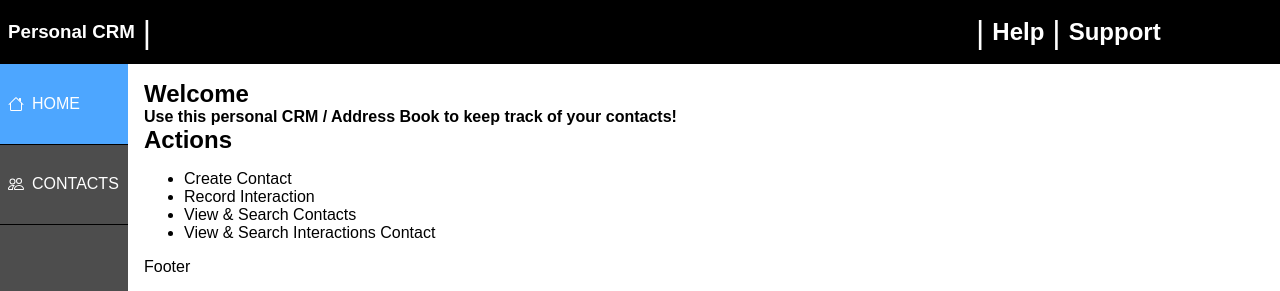
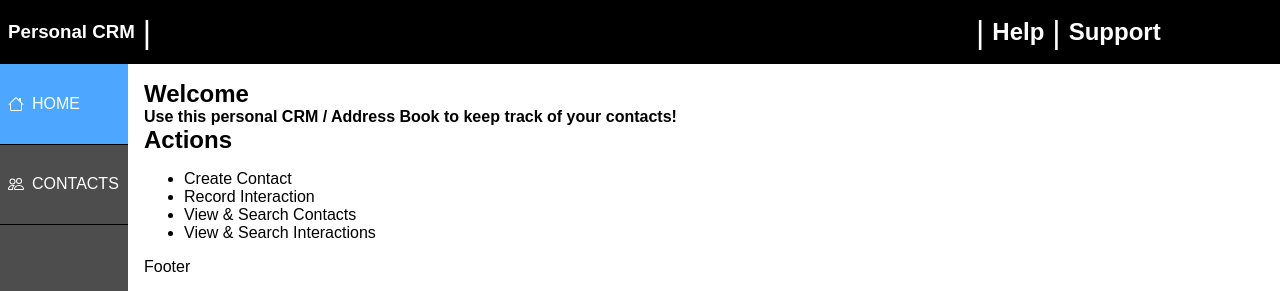
Before and after one commit to Jonathan-Paul-Wood/courm, a React (Create React App) app: page /home in a window 1280 px wide. Shown: the top 291 px of the page. Built offline with nearby package versions, Linux system fonts and the light colour scheme.

Commit message:
working to fix router

```diff
--- a/src/common/CollectionTitleHeader/CollectionTitleHeader.js
+++ b/src/common/CollectionTitleHeader/CollectionTitleHeader.js
@@ -5,7 +5,7 @@ import Button from '../Button/Button';
 
 const ContentWrapper = styled.div`
     border-bottom: solid 1px black;
-    padding: 0 1em 1em 1em;
+    padding: 0 0 1em 0;
     margin-bottom: 1em;
     display: flex;
     justify-content: space-between;
--- a/src/common/EntityTitleHeader/EntityTitleHeader.js
+++ b/src/common/EntityTitleHeader/EntityTitleHeader.js
@@ -18,7 +18,7 @@ export default function EntityTitleHeader(props) {
 
     return (
         <ContentWrapper>
-            <button onClick={() => history.goBack}>Back</button>
+            <button onClick={() => history.back()}>Back</button>
             <h2>{props.title}</h2>
             <RightSideContent>
                 {editMode ? (
--- a/src/common/routers/AppRouter/AppRouter.js
+++ b/src/common/routers/AppRouter/AppRouter.js
@@ -13,9 +13,6 @@ const LoadingContainer = styled.div`
     right: 0;
     top: 40%;
 `;
-
-const ErrorBoundary = styled.div`
-`;//todo: make it's own component. Wraps around and overlays screen if there is an error message
 
 export default function AppRouter(props) {
     const [showAccessWarning, setShowAccessWarning] = useState(false);
@@ -36,16 +33,14 @@ export default function AppRouter(props) {
 
     return (
         <React.Fragment>
-            <ErrorBoundary>
             <Switch>
                 <Redirect exact from="/" to="/home" />
-                    <AppLayout exact path="/home" component={AppHome} />
+                <AppLayout path="/home" exact component={AppHome} />
                 {/* <AppLayout path="/contacts/:contactsId" component={Contact} /> */}
-                    <AppLayout path="/contacts" component={ContactsBrowse} />
+                <AppLayout path="/contacts" exact component={ContactsBrowse} />
                 {/* <AppLayout path="/interactions/:interactionsId" component={Interaction} />
                 <AppLayout path="/interactions" component={InteractionsBrowse} /> */}
             </Switch>
-            </ErrorBoundary>
             {
                 showAccessWarning && (
                     {/* CommonModal */}
--- a/src/components/AppHome/AppHome.js
+++ b/src/components/AppHome/AppHome.js
@@ -21,10 +21,10 @@ export default function AppHome() {
             <h4>Use this personal CRM / Address Book to keep track of your contacts!</h4>
             <h2>Actions</h2>
             <ul>
-                <li><a onClick={() => handleActionSelection('create', 'contacts')}>Create Contact</a></li>
-                <li><a onClick={() => handleActionSelection('create', 'interactions')}>Record Interaction</a></li>
-                <li><a onClick={() => handleActionSelection('view', 'contacts')}>View & Search Contacts</a></li>
-                <li><a onClick={() => handleActionSelection('view', 'interactions')}>View & Search Interactions Contact</a></li>
+                <li><a onClick={() => history.push('/contacts/new')}>Create Contact</a></li>
+                <li><a onClick={() => history.push('/interactions/new')}>Record Interaction</a></li>
+                <li><a onClick={() => history.push('/contacts')}>View & Search Contacts</a></li>
+                <li><a onClick={() => history.push('/interactions')}>View & Search Interactions</a></li>
             </ul>
         </React.Fragment>
     );
```
Lines whose indentation alone changed are shown as unchanged.
